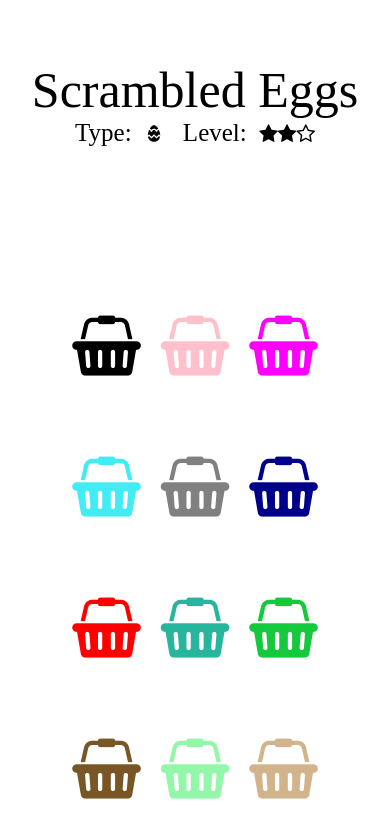
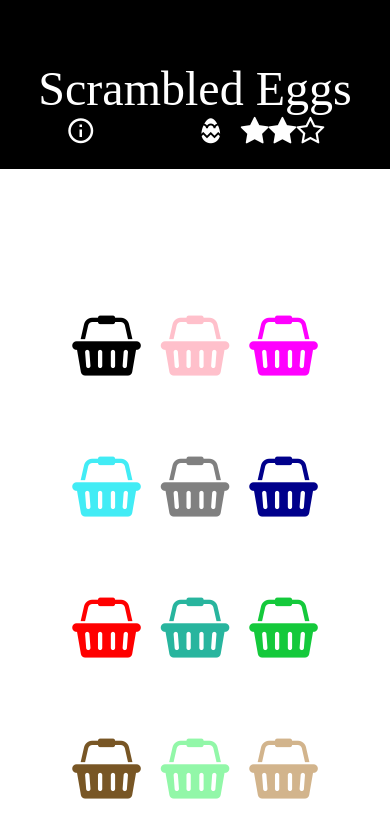
Before and after one commit to corynathe/scrambledeggs, a React Native app: screen / in a window 390 px wide. Shown: the top 838 px of the page. Built offline with nearby package versions, Linux system fonts and the light colour scheme.

Commit message:
Show info icon and modal (info text coming soon)

```diff
--- a/App.tsx
+++ b/App.tsx
@@ -32,6 +32,7 @@ export default function App() {
   const [hasShow, setHasShow] = useState<boolean>(false);
   const [correct, setCorrect] = useState<boolean>(false);
   const [showOptionsModal, setShowOptionsModal] = useState<boolean>(false);
+  const [showInfoModal, setShowInfoModal] = useState<boolean>(false);
 
   const showNone = useCallback((force?: boolean) => {
     if (!correct || force) {
@@ -83,19 +84,28 @@ export default function App() {
     setShowOptionsModal(!showOptionsModal);
   }, [showOptionsModal]);
 
+  const toggleInfoModal = useCallback(() => {
+    setShowInfoModal(!showInfoModal);
+  }, [showInfoModal]);
+
   return (
       <View style={STYLES.container}>
         <View style={STYLES.north}>
           <Text style={STYLES.title}>{gameInfo.title}</Text>
-          <TouchableOpacity onPress={toggleOptionsModal}>
-            <View style={STYLES.row}>
-              <Text style={STYLES.optioonsDisplay}>
-                Type:&nbsp;&nbsp;<NonClickIcon type={gameInfo.icon.type} name={gameInfo.icon.name} color={'#000'} size={20} />
-                &nbsp;&nbsp;
-                Level:&nbsp;&nbsp;<LevelIcons icons={DIFFICULTY_LEVEL[settings.level].icons} color={'#000'} size={20} />
-              </Text>
-            </View>
-          </TouchableOpacity>
+          <View style={STYLES.row}>
+            <Text style={STYLES.optionsDisplay}>
+              <TouchableOpacity style={STYLES.infoIcon} onPress={toggleInfoModal}>
+                <NonClickIcon type="MaterialCommunityIcons" name="information-outline" color={'#fff'} size={30} />
+              </TouchableOpacity>
+
+              <TouchableOpacity onPress={toggleOptionsModal}>
+                <View style={STYLES.row}>
+                  <NonClickIcon style={STYLES.gameIcon} type={gameInfo.icon.type} name={gameInfo.icon.name} color={'#fff'} size={30} />
+                  <LevelIcons icons={DIFFICULTY_LEVEL[settings.level].icons} color={'#fff'} size={30} />
+                </View>
+              </TouchableOpacity>
+            </Text>
+          </View>
         </View>
         <View style={STYLES.center}>
           {correct && (
@@ -125,9 +135,10 @@ export default function App() {
         </View>
         <Modal
             animationType="slide"
-            transparent={false}
+            transparent
             visible={showOptionsModal}
-            onRequestClose={toggleOptionsModal}>
+            onRequestClose={toggleOptionsModal}
+        >
           <View style={STYLES.centeredView}>
             <View style={STYLES.modalView}>
               <Text style={STYLES.optionsTitle}>Game Settings:</Text>
@@ -161,6 +172,26 @@ export default function App() {
                 })}
               </View>
               <TouchableOpacity style={STYLES.button} onPress={toggleOptionsModal}>
+                <Text style={STYLES.buttonText}>DONE</Text>
+              </TouchableOpacity>
+            </View>
+          </View>
+        </Modal>
+        <Modal
+            animationType="slide"
+            transparent
+            visible={showInfoModal}
+            onRequestClose={toggleInfoModal}
+        >
+          <View style={STYLES.centeredView}>
+            <View style={STYLES.modalView}>
+              <Text style={STYLES.optionsTitle}>How To Play:</Text>
+              <View style={STYLES.spaced}>
+                <Text>
+                  {gameInfo.info}
+                </Text>
+              </View>
+              <TouchableOpacity style={STYLES.button} onPress={toggleInfoModal}>
                 <Text style={STYLES.buttonText}>DONE</Text>
               </TouchableOpacity>
             </View>
--- a/styles.ts
+++ b/styles.ts
@@ -1,37 +1,23 @@
-import React from 'react';
 import { StyleSheet } from 'react-native';
 
 export const STYLES = StyleSheet.create({
     container: {
         height: '100%',
-        // maxWidth: 1500,
         backgroundColor: '#fff',
     },
-    // over: {
-    //     // position: 'relative',
-    //     // top: 360,
-    // },
-    // under: {
-    //     // opacity: 0.7,
-    // },
-    // outline: {
-    //     // border: 'solid #777 1px',
-    //     borderRadius: 10,
-    //     padding: 10,
-    //     margin: 5,
-    //     // backgroundColor: '#fff',
-    // },
 
     north: {
         height: '20%',
         alignItems: 'center',
         justifyContent: 'center',
+        backgroundColor: '#000',
         // borderBottomWidth: 1,
     },
     center: {
         height: '5%',
         alignItems: 'center',
         justifyContent: 'center',
+        // backgroundColor: '#000',
         // borderBottomWidth: 1,
     },
     south: {
@@ -41,11 +27,18 @@ export const STYLES = StyleSheet.create({
     },
 
     title: {
-        fontSize: 50,
+        fontSize: 48,
         fontFamily: 'Papyrus',
+        color: '#fff',
         paddingTop: 40,
     },
-    optioonsDisplay: {
+    infoIcon: {
+        paddingRight: 100,
+    },
+    gameIcon: {
+        paddingRight: 15,
+    },
+    optionsDisplay: {
         fontSize: 25,
         fontFamily: 'Papyrus',
     },
@@ -57,7 +50,6 @@ export const STYLES = StyleSheet.create({
         fontSize: 25,
         fontFamily: 'Papyrus',
     },
-
     row: {
         flexDirection: 'row',
     },
@@ -98,7 +90,7 @@ export const STYLES = StyleSheet.create({
     centeredView: {
         flex: 1,
         justifyContent: 'flex-start',
-        // alignItems: 'center',
+        alignItems: 'center',
         marginTop: 25,
     },
     modalView: {
```
Also changed, not shown: 1 other file (tests, documents, lock files or other folders).
